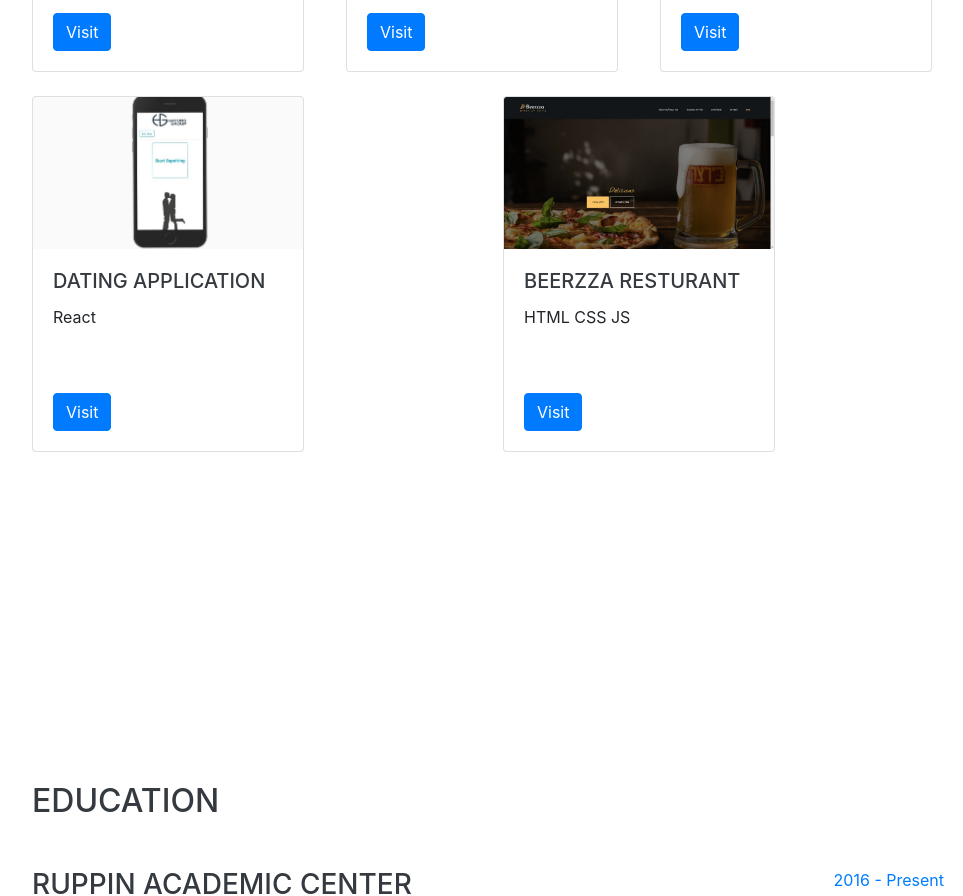
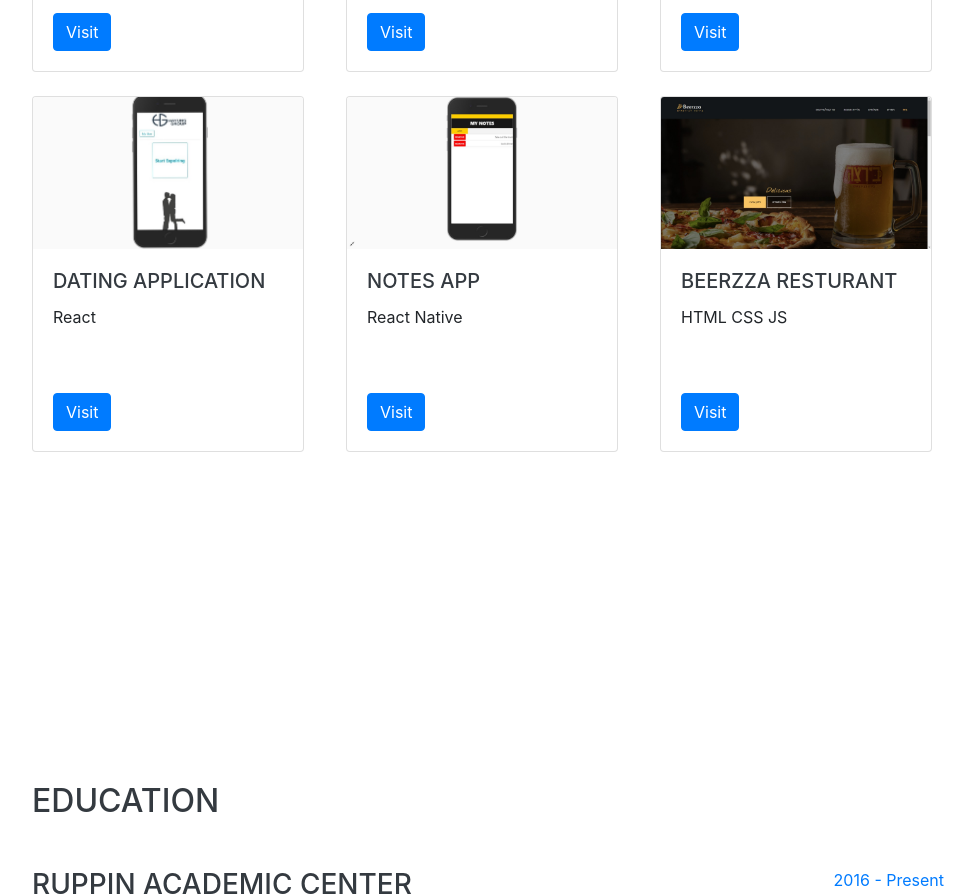
Before and after one commit to OriHayun/Portfolio, a website with bundled scripts: page index.html in a window 1280 px wide. Shown: the part 1623-2519 px from the top of the page, without its empty margins (288-1251 px from the left). Built offline with nearby package versions, Linux system fonts and the light colour scheme; a web font is replaced by a local one.

Commit message:
Add Notes-App project

```diff
--- a/index.html
+++ b/index.html
@@ -179,6 +179,16 @@
                                 <h5 class="card-title">Dating application</h5>
                                 <p class="card-text">React</p><br /><br />
                                 <a href="http://proj.ruppin.ac.il/igroup4/mobile/client" target="_blank" class="btn btn-primary">Visit</a>
+                            </div>
+                        </div>
+                    </div>
+                    <div class="col mb-4">
+                        <div class="card" style="width: 17rem;">
+                            <img class="card-img-top" src="./img/Notes-App.jpeg" alt="Card image cap">
+                            <div class="card-body">
+                                <h5 class="card-title">Notes App</h5>
+                                <p class="card-text">React Native</p><br /><br />
+                                <a href="https://github.com/OriHayun/Notes-app" target="_blank" class="btn btn-primary">Visit</a>
                             </div>
                         </div>
                     </div>
```
Also changed, not shown: img/Notes-App.jpeg (added).
